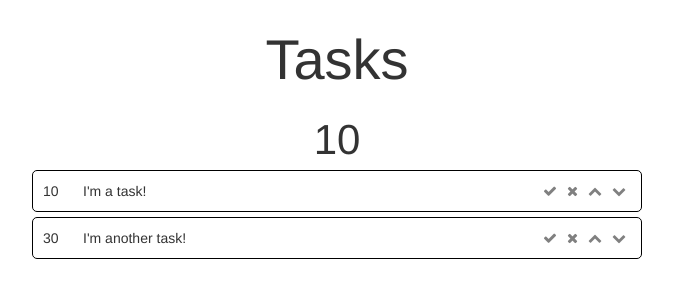
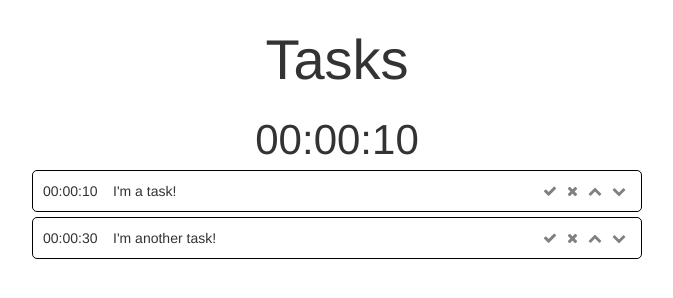
Before and after one commit to czhao39/epochs, a React app: page / in a window 1280 px wide. Shown: the whole page, without its empty margins (303-976 px from the left). Built offline with nearby package versions, Linux system fonts and the light colour scheme.

Commit message:
format time remaining

```diff
--- a/src/actions/setTimeRemaining.js
+++ b/src/actions/setTimeRemaining.js
@@ -4,7 +4,7 @@ export const SET_TIME_REMAINING = "SET_TIME_REMAINING";
  * Set time remaining for a task
  *
  * @param {number} index Index of the task
- * @param {number} time Time remaining
+ * @param {number, object} time Time remaining (either seconds or a duration object)
  * @return {object}
  */
 export function setTimeRemaining(index, time) {
--- a/src/components/TaskItem.js
+++ b/src/components/TaskItem.js
@@ -2,12 +2,13 @@ import React from "react";
 import PropTypes from "prop-types";
 
 import "../styles/TaskItem.scss";
+import { secsToDuration, durationToString } from "../helpers";
 
 
-const TaskItem = ({ index, name, timeRemaining, setTimeRemaining, moveTask, finishTask }) => {
+const TaskItem = ({ index, name, secsRemaining, setTimeRemaining, moveTask, finishTask }) => {
     return (
         <div className="task-item">
-            <div className="task-item-time-remaining">{timeRemaining}</div>
+            <div className="task-item-time-remaining">{durationToString(secsToDuration(secsRemaining))}</div>
             <div className="task-item-name">{name}</div>
             <div className="task-item-buttons">
                 <i
@@ -34,8 +35,7 @@ const TaskItem = ({ index, name, timeRemaining, setTimeRemaining, moveTask, fini
 TaskItem.propTypes = {
     index: PropTypes.number.isRequired,
     name: PropTypes.string.isRequired,
-    // TODO: change timeRemaining to some kind of time object?
-    timeRemaining: PropTypes.number.isRequired,
+    secsRemaining: PropTypes.number.isRequired,
     setTimeRemaining: PropTypes.func.isRequired,
     moveTask: PropTypes.func.isRequired,
     finishTask: PropTypes.func.isRequired,
--- a/src/components/TaskList.js
+++ b/src/components/TaskList.js
@@ -15,7 +15,7 @@ class TaskList extends PureComponent {
                                 key={index}
                                 index={index}
                                 name={task.name}
-                                timeRemaining={task.timeRemaining}
+                                secsRemaining={task.secsRemaining}
                                 setTimeRemaining={this.props.setTimeRemaining}
                                 moveTask={this.props.moveTask}
                                 finishTask={this.props.finishTask}
--- a/src/components/Timer.js
+++ b/src/components/Timer.js
@@ -2,21 +2,22 @@ import React from "react";
 import PropTypes from "prop-types";
 
 import "../styles/Timer.scss";
+import { secsToDuration, durationToString } from "../helpers";
 
 
-const Timer = ({ timeRemaining, togglePaused }) => {
+const Timer = ({ secsRemaining, togglePaused }) => {
     return (
         <div
             className="timer"
             onClick={() => togglePaused()}
         >
-            {timeRemaining}
+            {durationToString(secsToDuration(secsRemaining))}
         </div>
     );
 };
 
 Timer.propTypes = {
-    timeRemaining: PropTypes.number.isRequired,
+    secsRemaining: PropTypes.number.isRequired,
     togglePaused: PropTypes.func.isRequired,
 };
 
--- a/src/containers/CurTaskBox.js
+++ b/src/containers/CurTaskBox.js
@@ -14,7 +14,7 @@ export default class CurTaskBox extends Component {
     render() {
         return (
             <Timer
-                timeRemaining={this.props.tasks.list.length > 0 ? this.props.tasks.list[0].timeRemaining : 0}
+                secsRemaining={this.props.tasks.list.length > 0 ? this.props.tasks.list[0].secsRemaining : 0}
                 togglePaused={this.props.togglePaused}
             />
         );
--- a/src/containers/TaskListContainer.js
+++ b/src/containers/TaskListContainer.js
@@ -18,8 +18,8 @@ export default class TaskListContainer extends Component {
             if (this.props.tasks.paused || this.props.tasks.list.length === 0) {
                 return;
             }
-            this.props.setTimeRemaining(0, this.props.tasks.list[0].timeRemaining - 1);
-            if (this.props.tasks.list[0].timeRemaining <= 0) {
+            this.props.setTimeRemaining(0, this.props.tasks.list[0].secsRemaining - 1);
+            if (this.props.tasks.list[0].secsRemaining <= 0) {
                 this.props.finishTask(0, true);
             }
         }, 1000);
--- /dev/null
+++ b/src/helpers.js
@@ -0,0 +1,35 @@
+/**
+ * Convert seconds to a duration object
+ *
+ * @param {number} secs
+ * @return {object}
+ */
+export function secsToDuration(secs) {
+    let duration = {};
+    duration.hours = Math.floor(secs / 3600);
+    secs -= duration.hours * 3600;
+    duration.mins = Math.floor(secs / 60);
+    secs -= duration.mins * 60;
+    duration.secs = secs;
+    return duration;
+}
+
+/**
+ * Convert duration object to seconds
+ *
+ * @param {object} duration
+ * @return {number}
+ */
+export function durationToSecs(duration) {
+    return duration.hours * 3600 + duration.mins * 60 + duration.secs;
+}
+
+/**
+ * Convert duration to string
+ *
+ * @param {object} duration
+ * @return {string}
+ */
+export function durationToString(duration) {
+    return `${duration.hours.toString().padStart(2, "0")}:${duration.mins.toString().padStart(2, "0")}:${duration.secs.toString().padStart(2, "0")}`;
+}
--- a/src/reducers/tasksReducer.js
+++ b/src/reducers/tasksReducer.js
@@ -2,13 +2,14 @@ import { SET_TIME_REMAINING } from "../actions/setTimeRemaining";
 import { MOVE_TASK } from "../actions/moveTask";
 import { FINISH_TASK } from "../actions/finishTask";
 import { TOGGLE_PAUSED } from "../actions/togglePaused";
+import { durationToSecs } from "../helpers";
 
 
 const DEFAULT_TASKS = {
     paused: true,
     list: [
-        { name: "I'm a task!", timeRemaining: 10 },
-        { name: "I'm another task!", timeRemaining: 30 },
+        { name: "I'm a task!", secsRemaining: 10 },
+        { name: "I'm another task!", secsRemaining: 30 },
     ],
 }
 
@@ -24,7 +25,7 @@ export default function tasks(state, action) {
     switch (action.type) {
         case SET_TIME_REMAINING:
             newState = { ...state };
-            newState.list[action.index].timeRemaining = action.time;
+            newState.list[action.index].secsRemaining = typeof action.time === "object" ? durationToSecs(action.time) : action.time;
             return newState;
         case MOVE_TASK:
             newState = { ...state };
--- a/src/styles/TaskItem.scss
+++ b/src/styles/TaskItem.scss
@@ -7,7 +7,7 @@
 }
 
 .task-item-time-remaining {
-    width: 4rem;
+    width: 5em;
 }
 
 .task-item-buttons {
```
